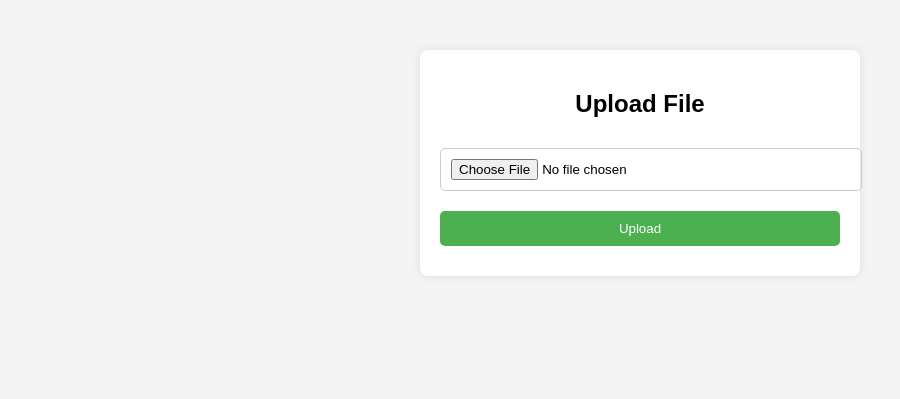
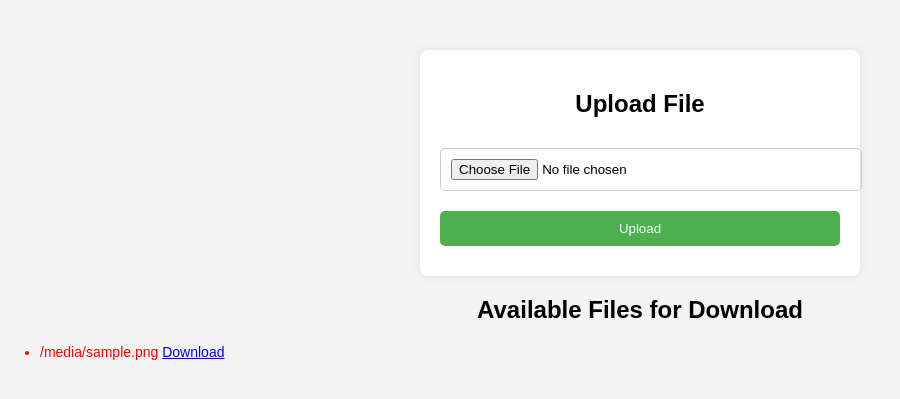
Before and after one commit to Synyster008/sampleapp, a Flask app: template templates/upload.html in a window 1280 px wide. Shown: the top 399 px of the page, without its empty margins (0-900 px from the left). Run offline with Flask 3, Linux system fonts and the light colour scheme; the template is opened without the code that fills it: most values are stand-ins (such as "Sample title", 1, 10 or a date in 2020).

Commit message:
Add files via upload

```diff
--- a/templates/upload.html
+++ b/templates/upload.html
@@ -23,5 +23,21 @@
             {% endif %}
         {% endwith %}
     </div>
+    <!-- New section for available files to download -->
+    <div class="download-container">
+        <h2>Available Files for Download</h2>
+        {% if files %}
+            <ul>
+                {% for file in files %}
+                    <li>
+                        {{ file }}
+                        <a href="{{ url_for('download', filename=file) }}" class="download-btn">Download</a>
+                    </li>
+                {% endfor %}
+            </ul>
+        {% else %}
+            <p>No files available for download.</p>
+        {% endif %}
+    </div>
 </body>
 </html>
```
